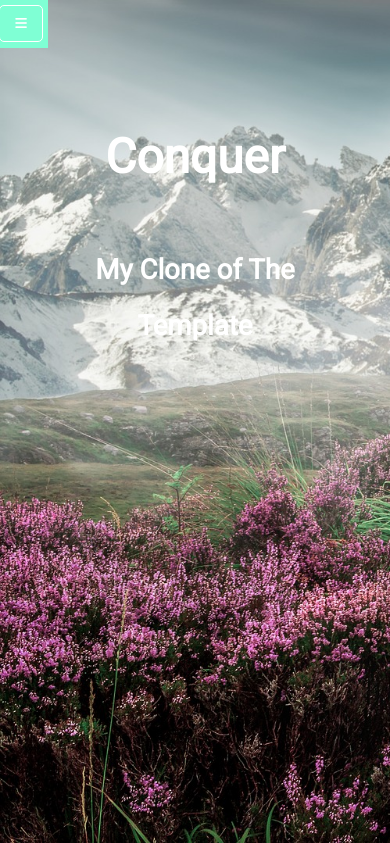
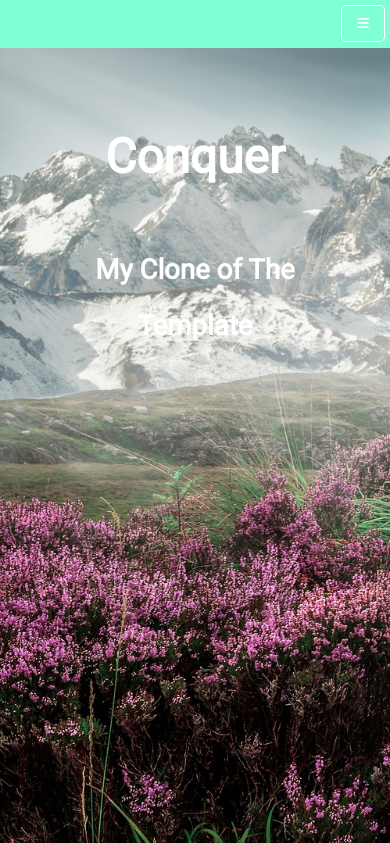
Before and after one commit to cdmims23/conquer-clone, a PHP site: page / in a window 390 px wide. Shown: the top 843 px of the page. Run offline with PHP 8.4, Linux system fonts and the light colour scheme; some libraries are stand-ins or nearby versions.

Commit message:
fixing nav

```diff
--- a/css/style.css
+++ b/css/style.css
@@ -254,6 +254,8 @@ textarea {
         background-color: aquamarine;
         padding: 1.5rem;
         position: fixed;
+        left: 0;
+        right: 0;
         top: 0;
     }
 
```
